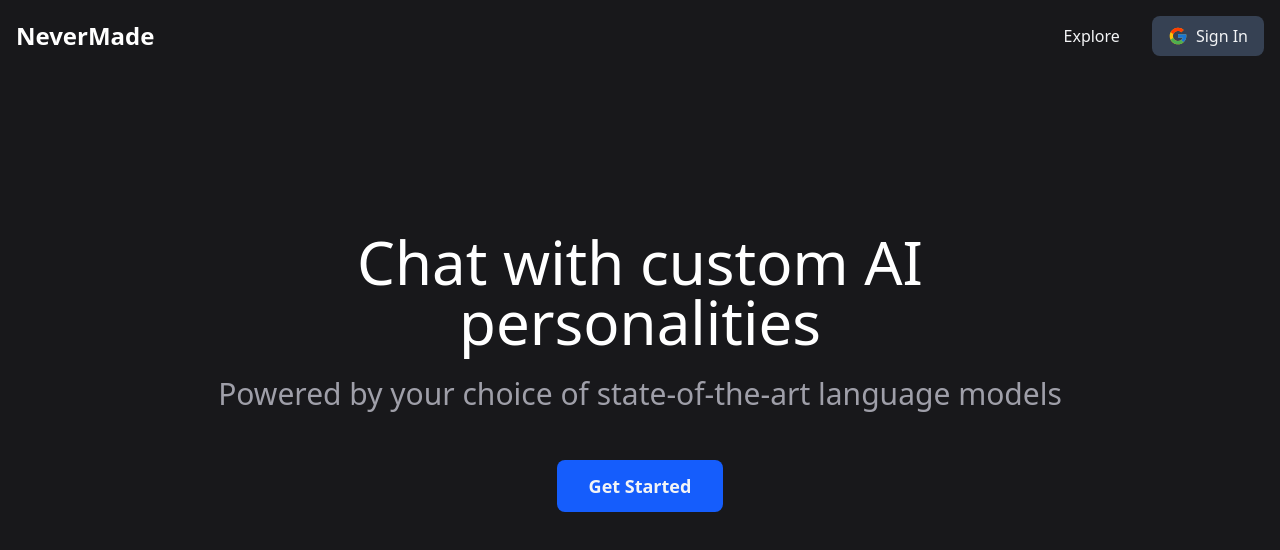
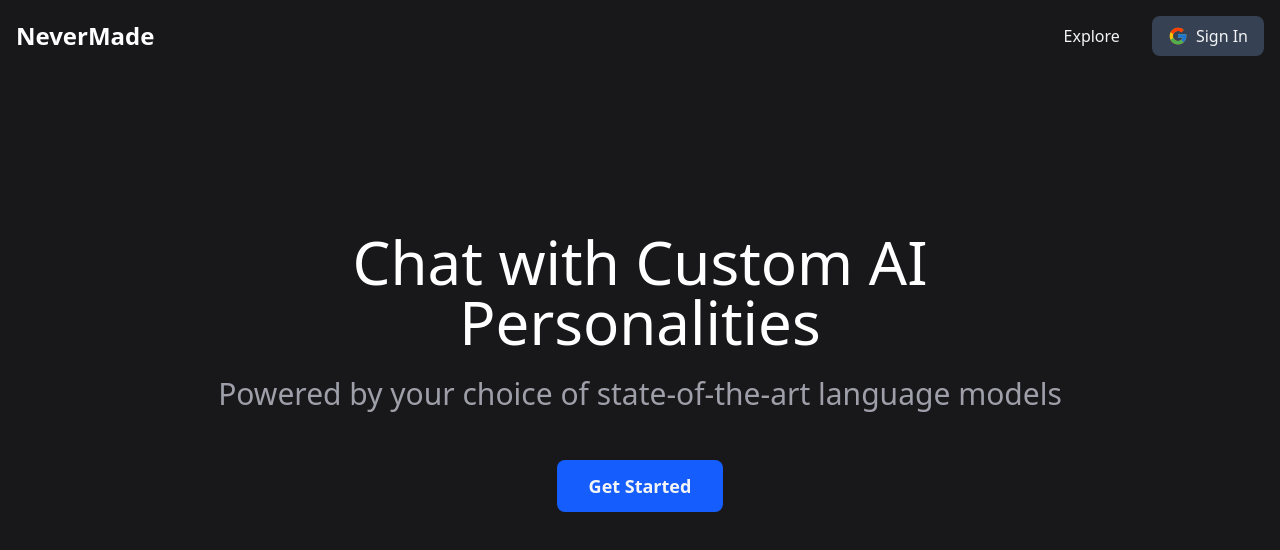
Before and after one commit to scottdaly/ai-character-chat, a React (Vite) app: page / in a window 1280 px wide. Shown: the top 550 px of the page. Built offline with nearby package versions, Linux system fonts and the light colour scheme; no server answers.

Commit message:
Reworked homepage title spacing

```diff
--- a/src/components/Home.tsx
+++ b/src/components/Home.tsx
@@ -71,10 +71,10 @@ export default function Home() {
       <main className="container mx-auto px-4 py-8">
         <section className="mt-8 mb-24 md:my-32 text-center px-12 md:px-0 mx-auto max-w-4xl">
 
-          <p className="mx-auto mb-6 text-6xl text-white">
-            Chat with custom AI personalities
+          <p className="mx-auto mb-6 text-5xl md:text-6xl text-white">
+            Chat with Custom AI Personalities
           </p>
-          <p className="mx-auto mb-12 max-w-4xl text-3xl text-zinc-400">
+          <p className="mx-auto mb-12 max-w-4xl text-2xl md:text-3xl text-zinc-400">
             Powered by your choice of state-of-the-art language models
           </p>
           {user ? (
```
Also changed, not shown: 1 other file (tests, documents, lock files or other folders).
